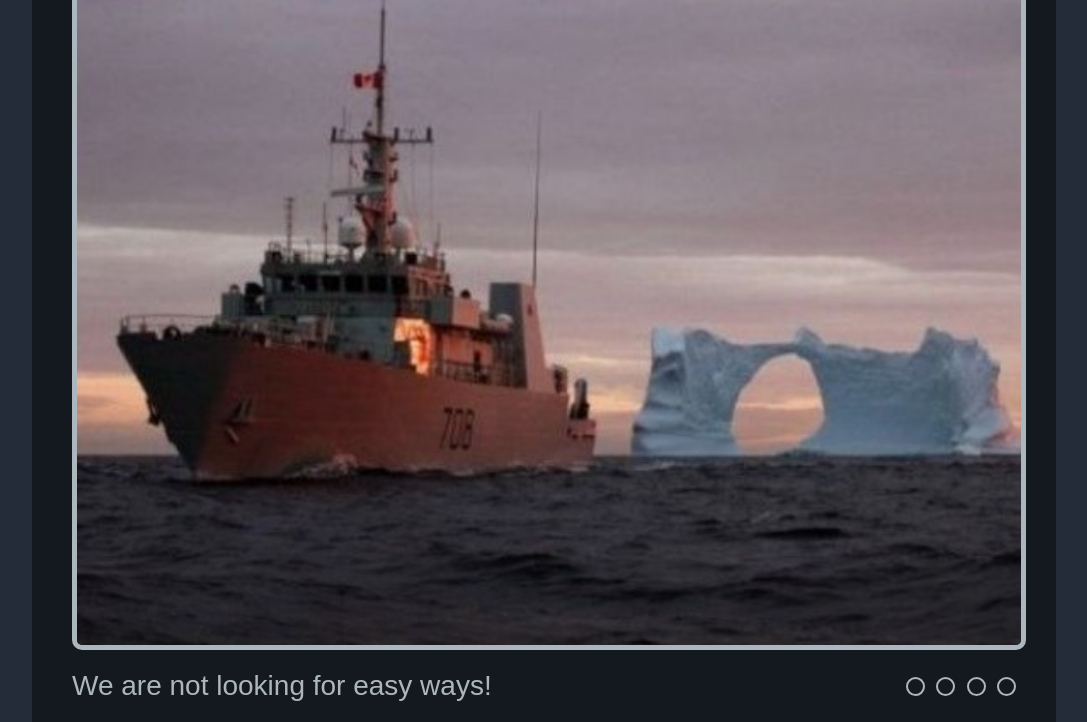
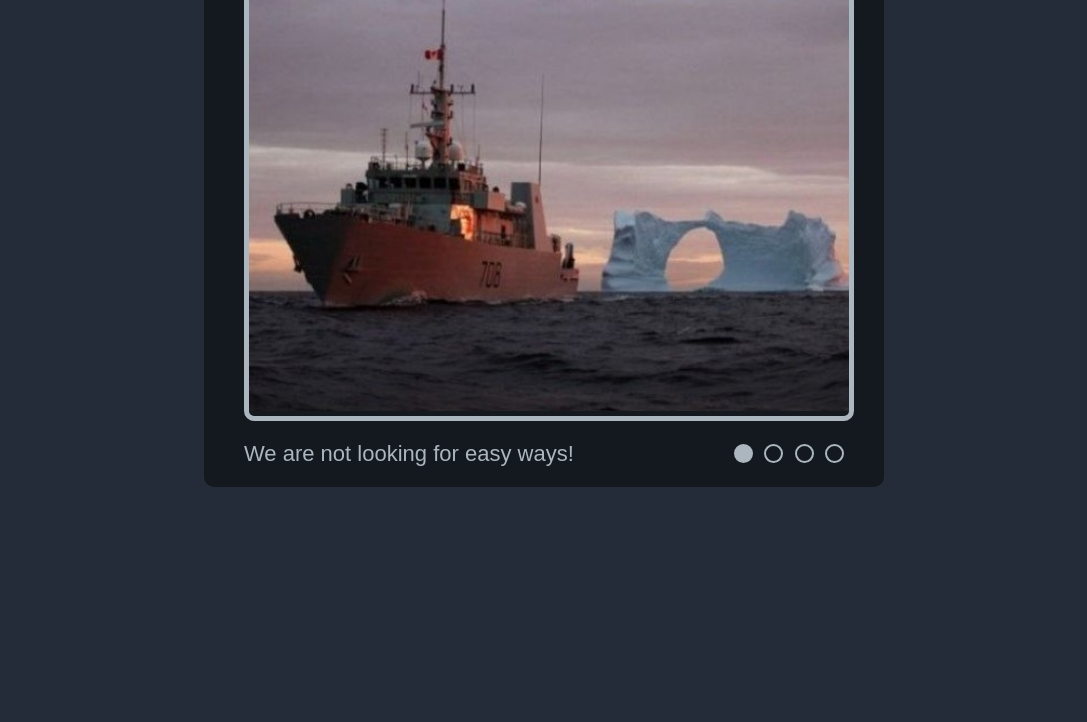
Before and after one commit to du-dim/cssMemSlider, a plain HTML site: page cssMemSlider/index.html in a window 1280 px wide. Shown: the part 89-811 px from the top of the page, without its empty margins (96-1183 px from the left). Drawn offline with Linux system fonts and the light colour scheme.

Commit message:
feat: animation image (Sat, Oct 17, 2021 00:25:42 PM)

```diff
--- a/cssMemSlider/style.css
+++ b/cssMemSlider/style.css
@@ -10,13 +10,13 @@ h1{
     font-family: Arial;
     margin: 0 auto;
     color: #acb6be;
-    font-size: 40px;
+    font-size: 30px;
 }
 
 p{
     font-family: Arial;
     color: #acb6be;
-    font-size: 28px;
+    font-size: 22px;
 }
 
 .slider_container{
@@ -30,7 +30,8 @@ p{
 }
 
 .slider_wrapper{
-    width: 944px;
+    margin-top: 20px;
+    width: 600px;
     height: auto;
     padding-left: 40px;
     padding-right: 40px;
@@ -40,6 +41,7 @@ p{
     flex-direction: column;
     justify-content: space-between;
     background-color: #14191f;
+    border-radius: 10px;
 }
 .slider_wrapper > input {
 	display: none;
@@ -54,20 +56,24 @@ p{
 }
 .slider_img{
     width: 100%;
-    height: auto;
     overflow: hidden;
     border-radius: 10px;
     border: 5px #acb6be solid;
 }
 
+.slide{
+    transition: all .6s ease;
+    width: 100%;
+}
+
 img{
     width: 100%;
-    height: 100%;
+    height: auto;
 }
 
 
 .slider_text{
-    width: 50%;
+    width: 60%;
     height: 100%;
     overflow: hidden;
 }
@@ -107,14 +113,12 @@ label::before{
 }
 
 .slides{
+    position: relative;
+    left: 0%;
     width: 400%;
-    height: 100%;
+    height: auto;
     display: flex;
-}
-
-.slide{
     transition: all .6s ease;
-    width: 25%;
 }
 
 .text{
@@ -127,3 +131,29 @@ label::before{
     display: flex;
     align-items: center;
 }
+
+#rad1:checked ~ .slider_img .slides{
+    left: 0;
+}
+#rad2:checked ~ .slider_img .slides{
+    left: -100%;
+}
+#rad3:checked ~ .slider_img .slides{
+    left: -200%;
+}
+#rad4:checked ~ .slider_img .slides{
+    left: -300%;
+}
+
+#rad1:checked ~ .slider_bottom .controls label:nth-child(1){
+    background-color:#acb6be;
+}
+#rad2:checked ~ .slider_bottom .controls label:nth-child(2){
+    background-color:#acb6be;
+}
+#rad3:checked ~ .slider_bottom .controls label:nth-child(3){
+    background-color:#acb6be;
+}
+#rad4:checked ~ .slider_bottom .controls label:nth-child(4){
+    background-color:#acb6be;
+}
```
